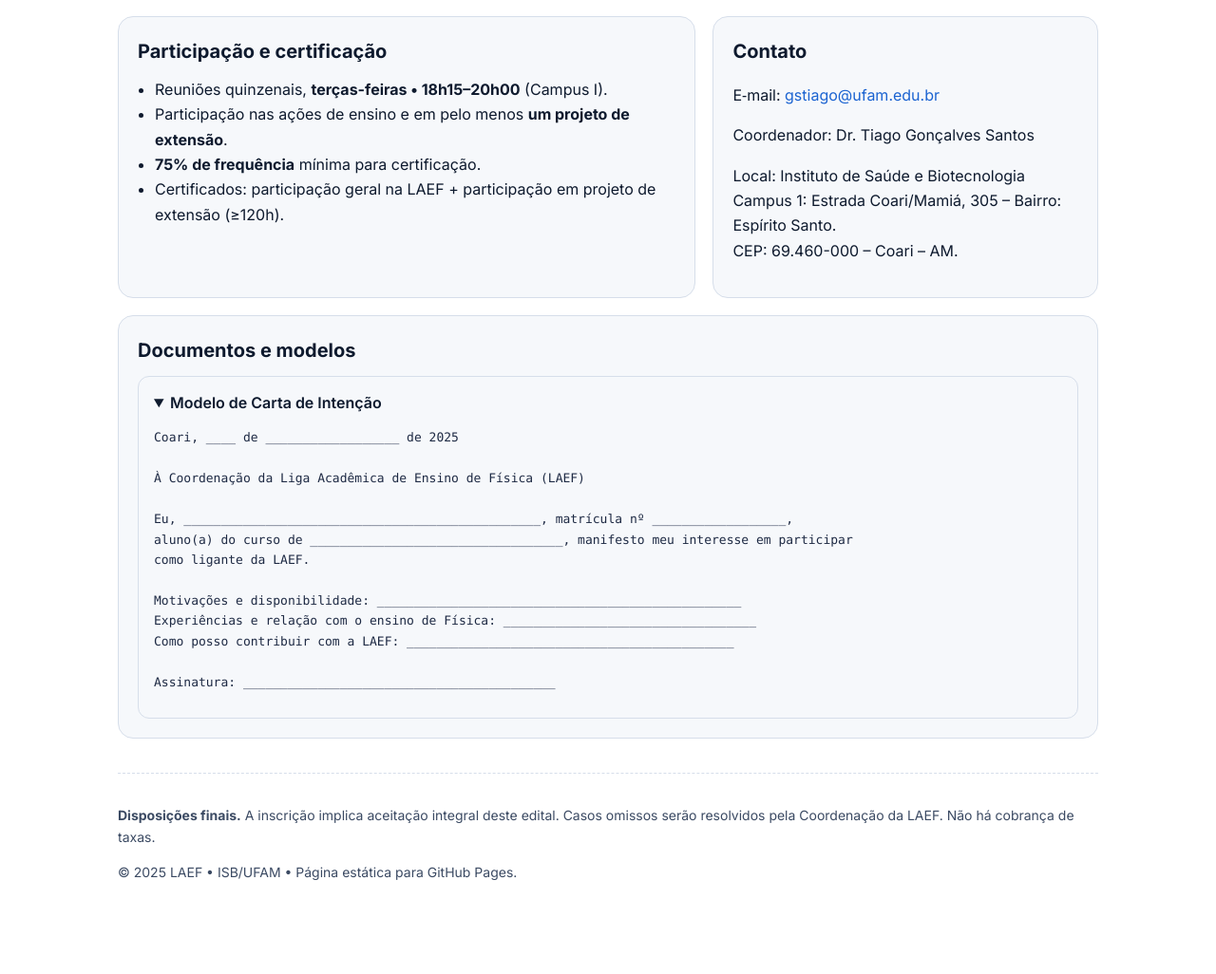
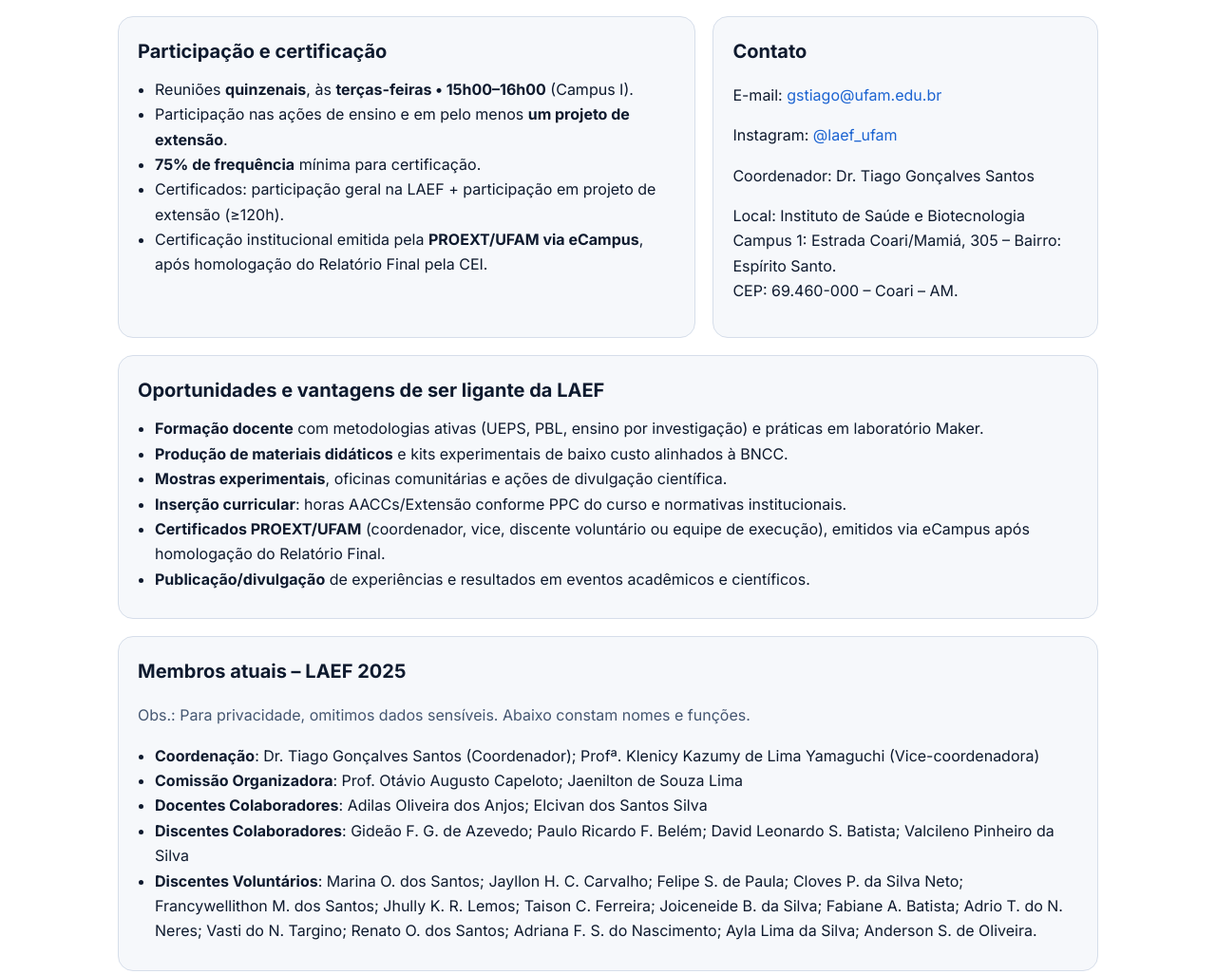
Before and after one commit to tiagoufam/selecao-LAEF-2025, a plain HTML site: page index.html in a window 1280 px wide. Shown: the part 1748-2774 px from the top of the page at 95% size. Before the commit the page ends 2748 px from the top, so only its background shows below. Drawn offline with Linux system fonts and the light colour scheme.

Commit message:
update-laef-melhorias
sugestões e correções

```diff
--- a/index.html
+++ b/index.html
@@ -212,20 +212,48 @@
       <article class="card">
         <h2>Participação e certificação</h2>
         <ul class="list">
-          <li>Reuniões quinzenais, <strong>terças-feiras • 18h15–20h00</strong> (Campus I).</li>
+          <li>Reuniões <strong>quinzenais</strong>, às <strong>terças-feiras • 15h00–16h00</strong> (Campus I).</li>
           <li>Participação nas ações de ensino e em pelo menos <strong>um projeto de extensão</strong>.</li>
           <li><strong>75% de frequência</strong> mínima para certificação.</li>
           <li>Certificados: participação geral na LAEF + participação em projeto de extensão (≥120h).</li>
+          <li>Certificação institucional emitida pela <strong>PROEXT/UFAM via eCampus</strong>, após homologação do Relatório Final pela CEI.</li>
         </ul>
       </article>
       <aside class="card">
         <h2>Contato</h2>
-        <p>E‑mail: <a href="mailto:gstiago@ufam.edu.br">gstiago@ufam.edu.br</a></p>
+        <p>E-mail: <a href="mailto:gstiago@ufam.edu.br">gstiago@ufam.edu.br</a></p>
+        <p>Instagram: <a href="https://instagram.com/laef_ufam" target="_blank" rel="noopener">@laef_ufam</a></p>
         <p>Coordenador: Dr. Tiago Gonçalves Santos</p>
         <p>Local: Instituto de Saúde e Biotecnologia<br>
         Campus 1: Estrada Coari/Mamiá, 305 – Bairro: Espírito Santo.<br>
         CEP: 69.460-000 – Coari – AM.</p>
       </aside>
+    </section>
+
+    <!-- OPORTUNIDADES E VANTAGENS -->
+    <section class="card" style="margin-top:18px">
+      <h2>Oportunidades e vantagens de ser ligante da LAEF</h2>
+      <ul class="list">
+        <li><strong>Formação docente</strong> com metodologias ativas (UEPS, PBL, ensino por investigação) e práticas em laboratório Maker.</li>
+        <li><strong>Produção de materiais didáticos</strong> e kits experimentais de baixo custo alinhados à BNCC.</li>
+        <li><strong>Mostras experimentais</strong>, oficinas comunitárias e ações de divulgação científica.</li>
+        <li><strong>Inserção curricular</strong>: horas AACCs/Extensão conforme PPC do curso e normativas institucionais.</li>
+        <li><strong>Certificados PROEXT/UFAM</strong> (coordenador, vice, discente voluntário ou equipe de execução), emitidos via eCampus após homologação do Relatório Final.</li>
+        <li><strong>Publicação/divulgação</strong> de experiências e resultados em eventos acadêmicos e científicos.</li>
+      </ul>
+    </section>
+
+    <!-- EQUIPE 2025 -->
+    <section class="card" style="margin-top:18px">
+      <h2>Membros atuais – LAEF 2025</h2>
+      <p style="color:var(--muted)">Obs.: Para privacidade, omitimos dados sensíveis. Abaixo constam nomes e funções.</p>
+      <ul class="list">
+        <li><strong>Coordenação</strong>: Dr. Tiago Gonçalves Santos (Coordenador); Profª. Klenicy Kazumy de Lima Yamaguchi (Vice-coordenadora)</li>
+        <li><strong>Comissão Organizadora</strong>: Prof. Otávio Augusto Capeloto; Jaenilton de Souza Lima</li>
+        <li><strong>Docentes Colaboradores</strong>: Adilas Oliveira dos Anjos; Elcivan dos Santos Silva</li>
+        <li><strong>Discentes Colaboradores</strong>: Gideão F. G. de Azevedo; Paulo Ricardo F. Belém; David Leonardo S. Batista; Valcileno Pinheiro da Silva</li>
+        <li><strong>Discentes Voluntários</strong>: Marina O. dos Santos; Jayllon H. C. Carvalho; Felipe S. de Paula; Cloves P. da Silva Neto; Francywellithon M. dos Santos; Jhully K. R. Lemos; Taison C. Ferreira; Joiceneide B. da Silva; Fabiane A. Batista; Adrio T. do N. Neres; Vasti do N. Targino; Renato O. dos Santos; Adriana F. S. do Nascimento; Ayla Lima da Silva; Anderson S. de Oliveira.</li>
+      </ul>
     </section>
 
     <!-- MODELOS -->
```
